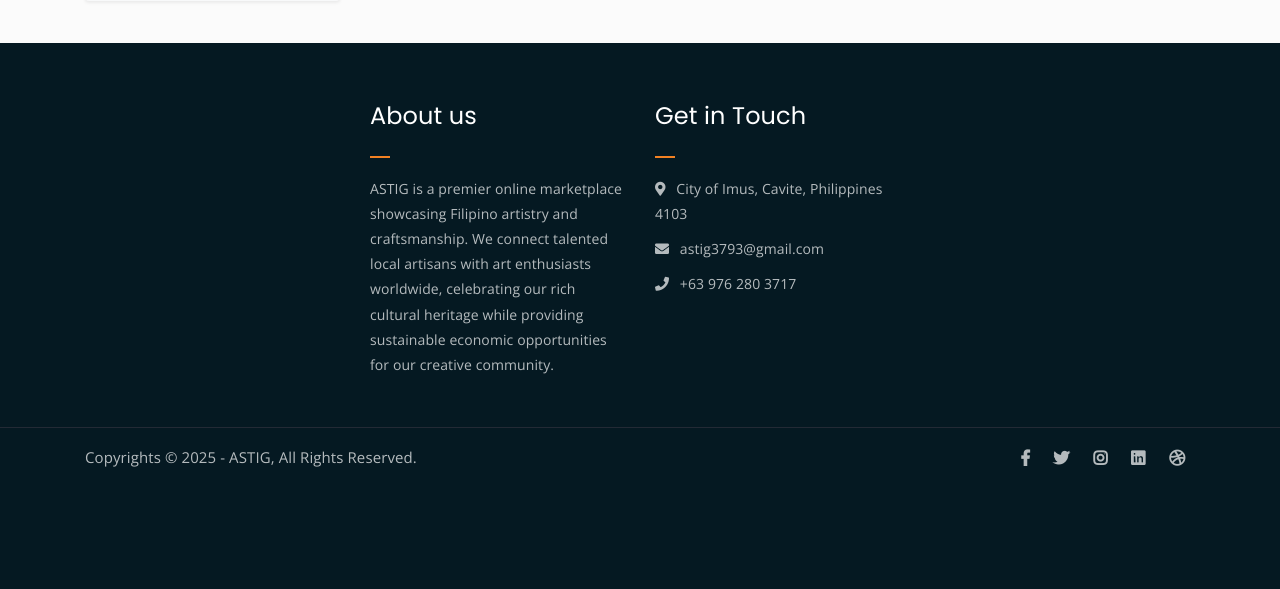
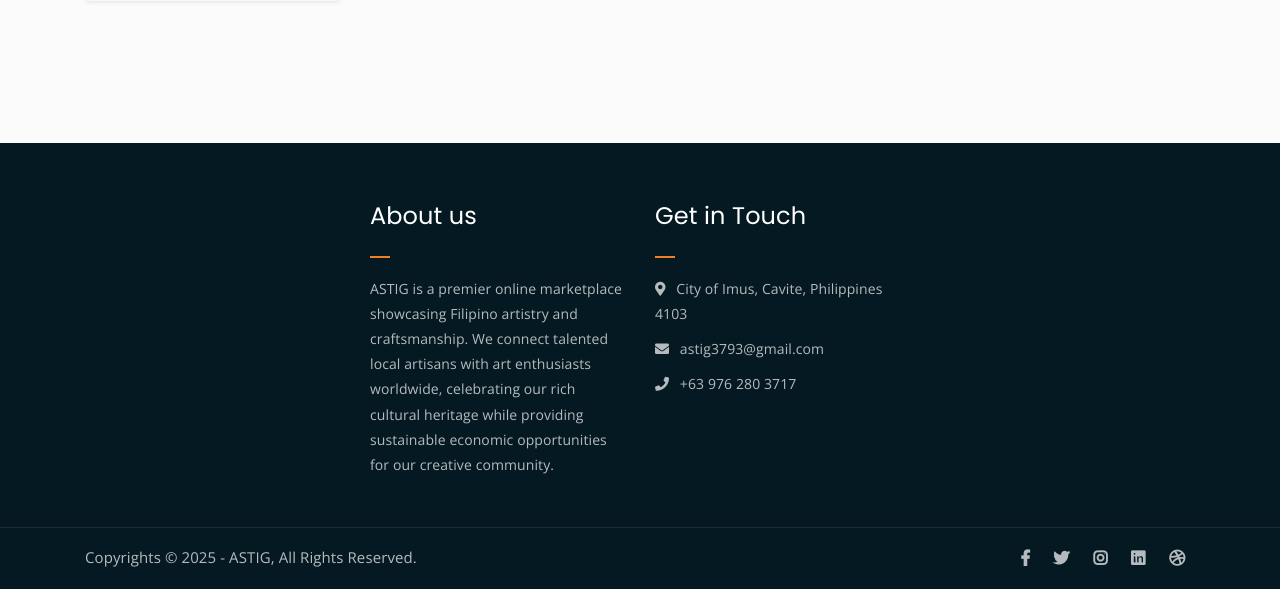
Before and after one commit to jayceebasa/CAPSTONE-PROJECT, a Django app: page /users/ in a window 1280 px wide. Shown: the part 626-1215 px from the top of the page. Before the commit the page ends 1093 px from the top, so only its background shows below. Run offline with Django 5.2, Linux system fonts and the light colour scheme; a user stored in the database is signed in; data comes from the database, SQL or seed files in the repository; data that the repository does not hold is empty; some libraries are stand-ins or nearby versions.

Commit message:
footer fix

```diff
--- a/frontend/templates/core/prof_user.html
+++ b/frontend/templates/core/prof_user.html
@@ -1141,7 +1141,7 @@
       });
     </script>
     <!-- footer -->
-    <div class="footer-area">
+    <div class="footer-area" style="margin-top: 100px;">
       <div class="container">
         <div class="row justify-content-center">
           <!-- About us section -->
```
